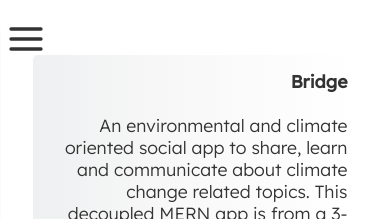
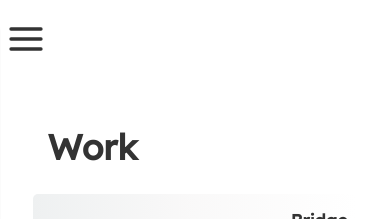
Before and after one commit to MrJanHorak/portfolio, a React (Create React App) app: page /work in a window 390 px wide. Shown: the top 219 px of the page. Built offline with nearby package versions, Linux system fonts and the light colour scheme.

Commit message:
add mobile view headers

```diff
--- a/package.json
+++ b/package.json
@@ -11,6 +11,8 @@
     "react-icons": "^4.3.1",
     "react-router-dom": "^6.2.1",
     "react-scripts": "^3.0.1",
+    "update": "^0.7.4",
+    "upgrade": "^1.1.0",
     "web-vitals": "^2.1.2"
   },
   "scripts": {
--- a/src/Components/AboutMe/AboutMe.jsx
+++ b/src/Components/AboutMe/AboutMe.jsx
@@ -9,6 +9,7 @@ const AboutMe = ({ onTouchStart, onTouchMove, onTouchEnd }) => {
       onTouchEnd={onTouchEnd}
     >
       <div className="about-info">
+        <h1 className="mobileHeaders">Meet Jan</h1>
         <div className="meetJan">
           <img src="./meetJan.png" alt="Jan" />
         </div>
--- a/src/Components/Passion/Passion.jsx
+++ b/src/Components/Passion/Passion.jsx
@@ -19,6 +19,7 @@ const Passion = ({ onTouchStart, onTouchMove, onTouchEnd }) => {
       onTouchMove={onTouchMove}
       onTouchEnd={onTouchEnd}
     >
+      <h1 className="mobileHeaders">Projects</h1>
       <ContentCard
         className="card"
         work={passionProjects}
--- a/src/Components/Skills/Skills.jsx
+++ b/src/Components/Skills/Skills.jsx
@@ -9,6 +9,7 @@ const Skills = ({ onTouchStart, onTouchMove, onTouchEnd }) => {
       onTouchMove={onTouchMove}
       onTouchEnd={onTouchEnd}
     >
+      <h1 className="mobileHeaders">Skills</h1>
       <div id="gallery-container">
         {skills.map((img, index) => (
           <div key={100 + index}>
--- a/src/Components/Work/Work.jsx
+++ b/src/Components/Work/Work.jsx
@@ -13,7 +13,8 @@ const Work = ({ onTouchStart, onTouchMove, onTouchEnd }) => {
       onTouchStart={onTouchStart}
       onTouchMove={onTouchMove}
       onTouchEnd={onTouchEnd}
-    >
+      >
+      <h1 className="mobileHeaders">Work</h1>
       <ContentCard
         className="card"
         work={work}
--- a/src/styles/App.css
+++ b/src/styles/App.css
@@ -41,7 +41,7 @@ body {
   width: 100%;
   bottom: 0px;
   background-color: var(--background-color);
-    opacity: .8;
+  opacity: 0.8;
 }
 
 .toggle-theme-wrapper span {
@@ -122,6 +122,10 @@ body {
   font-family: "Lexend", sans-serif;
   font-weight: var(--font-weight);
   font-size: 1.1em;
+}
+
+.mobileHeaders {
+  display: none;
 }
 
 .slider-card {
@@ -687,6 +691,21 @@ img.card-image {
 }
 
 @media screen and (max-width: 750px) {
+  .mobileHeaders {
+    display: block;
+    text-align: left;
+    width: 100%;
+  }
+
+  .work-container .mobileHeaders{
+    margin: 80px 0 15px 75px;
+    margin-left: 95px;
+  }
+
+  #skills-container .mobileHeaders{
+    margin: 130px 0 0 75px;
+  }
+
   #nav-bar {
     display: none;
   }
@@ -703,6 +722,6 @@ img.card-image {
   .toggle-theme-wrapper {
     justify-content: right;
     background-color: var(--background-color);
-    opacity: .8;
+    opacity: 0.8;
   }
 }
```
Also changed, not shown: 1 other file (tests, documents, lock files or other folders).
